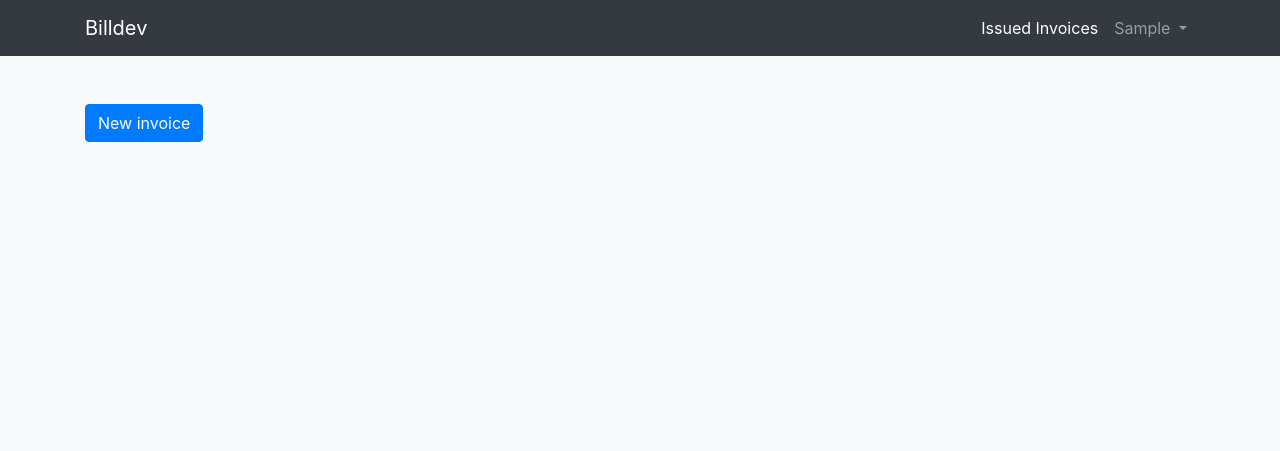
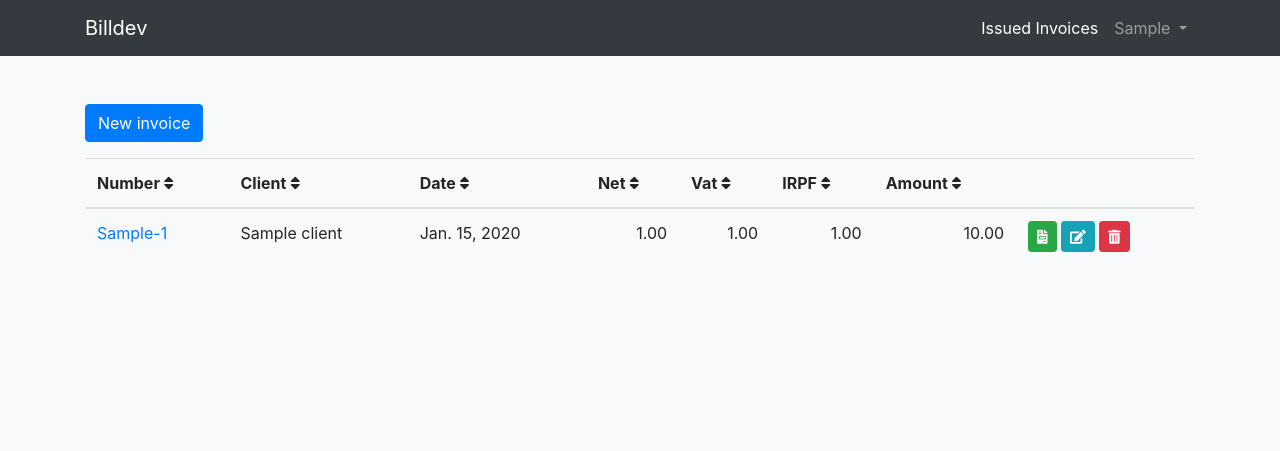
Before and after one commit to callmewind/billdev, a Django app: page /invoices/issued/ in a window 1280 px wide. Shown: the top 451 px of the page. Run offline with Django 3.2, Linux system fonts and the light colour scheme; a user stored in the database is signed in; tables that the repository leaves empty hold one stand-in row (values such as "Sample post"); some libraries are stand-ins or nearby versions.

Commit message:
Creating views for invoices

```diff
--- a/billdev/templates/base.html
+++ b/billdev/templates/base.html
@@ -6,6 +6,7 @@
 		<meta name="viewport" content="width=device-width, initial-scale=1, shrink-to-fit=no">
 		<title>{% block title %}{% endblock title %}</title>
 		<link rel="stylesheet" href="https://stackpath.bootstrapcdn.com/bootstrap/4.1.2/css/bootstrap.min.css" integrity="sha384-Smlep5jCw/wG7hdkwQ/Z5nLIefveQRIY9nfy6xoR1uRYBtpZgI6339F5dgvm/e9B" crossorigin="anonymous">
+		<link rel="stylesheet" href="https://use.fontawesome.com/releases/v5.1.0/css/all.css" integrity="sha384-lKuwvrZot6UHsBSfcMvOkWwlCMgc0TaWr+30HWe3a4ltaBwTZhyTEggF5tJv8tbt" crossorigin="anonymous">
 		<style type="text/css">html, body { height: 100%; }</style>
 	</head>
 	<body class="d-flex flex-column bg-light">
--- a/invoices/templates/invoices/issuedinvoice_list.html
+++ b/invoices/templates/invoices/issuedinvoice_list.html
@@ -1,8 +1,66 @@
 {% extends 'base.html' %}
-{% load i18n %}
+{% load i18n l10n %}
 
 {% block content %}
 <div class="container">
-	<a href="{% url 'invoices:issued-create' %}" class="btn btn-primary">{% trans "New invoice" %}</a>
+	<div class="form-group">
+		<a href="{% url 'invoices:issued-create' %}" class="btn btn-primary">{% trans "New invoice" %}</a>
+	</div>
+	<table class="table">
+		<thead>
+			<tr>
+				<th scope="col">
+					{% trans "Number" %} <i class="fa fa-sort"></i>
+				</th>
+				<th scope="col">
+					{% trans "Client" %} <i class="fa fa-sort"></i>
+				</th>
+				<th scope="col">
+					{% trans "Date" %} <i class="fa fa-sort"></i>
+				</th>
+				<th scope="col">
+					{% trans "Net" %} <i class="fa fa-sort"></i>
+				</th>
+				<th scope="col">
+					{% trans "Vat" %} <i class="fa fa-sort"></i>
+				</th>
+				<th scope="col">
+					{% trans "IRPF" %} <i class="fa fa-sort"></i>
+				</th>
+				<th scope="col">
+					{% trans "Amount" %} <i class="fa fa-sort"></i>
+				</th>
+				<th scope="col"></th>
+			</tr>
+		</thead>
+		<tbody>
+			{% for invoice in object_list.all %}
+			<tr>
+				<td>
+					<a href="{% url 'invoices:issued-detail' invoice.pk %}" title="{% trans 'View' %}" aria-label="{% trans 'View' %}">
+						{{ invoice.series }}-{{ invoice.number }}
+					</a>
+				</td>
+				<td>{{ invoice.client }}</td>
+				<td>{{ invoice.date|date }}</td>
+				<td class="text-right">{{ invoice.net }}</td>
+				<td class="text-right">{{ invoice.vat }}</td>
+				<td class="text-right">{{ invoice.irpf }}</td>
+				<td class="text-right">{{ invoice.amount }}</td>
+				<td class="text-nowrap">
+					<a class="btn btn-sm btn-success" href="{% url 'invoices:issued-detail' invoice.pk %}" title="{% trans 'View' %}" aria-label="{% trans 'View' %}">
+						<i class="fa fa-file-invoice"></i>
+					</a>
+					<a class="btn btn-sm btn-info" href="{% url 'invoices:issued-detail' invoice.pk %}" title="{% trans 'Edit' %}" aria-label="{% trans 'Edit' %}">
+						<i class="fa fa-edit"></i>
+					</a>
+					<a class="btn btn-sm btn-danger" href="{% url 'invoices:issued-detail' invoice.pk %}" title="{% trans 'Delete' %}" aria-label="{% trans 'Delete' %}">
+						<i class="fa fa-trash-alt"></i>
+					</a>
+				</td>
+			</tr>
+			{% endfor %}
+		</tbody>
+	</table>
 </div>
 {% endblock content %}
```
Also changed, not shown: 2 other files.
